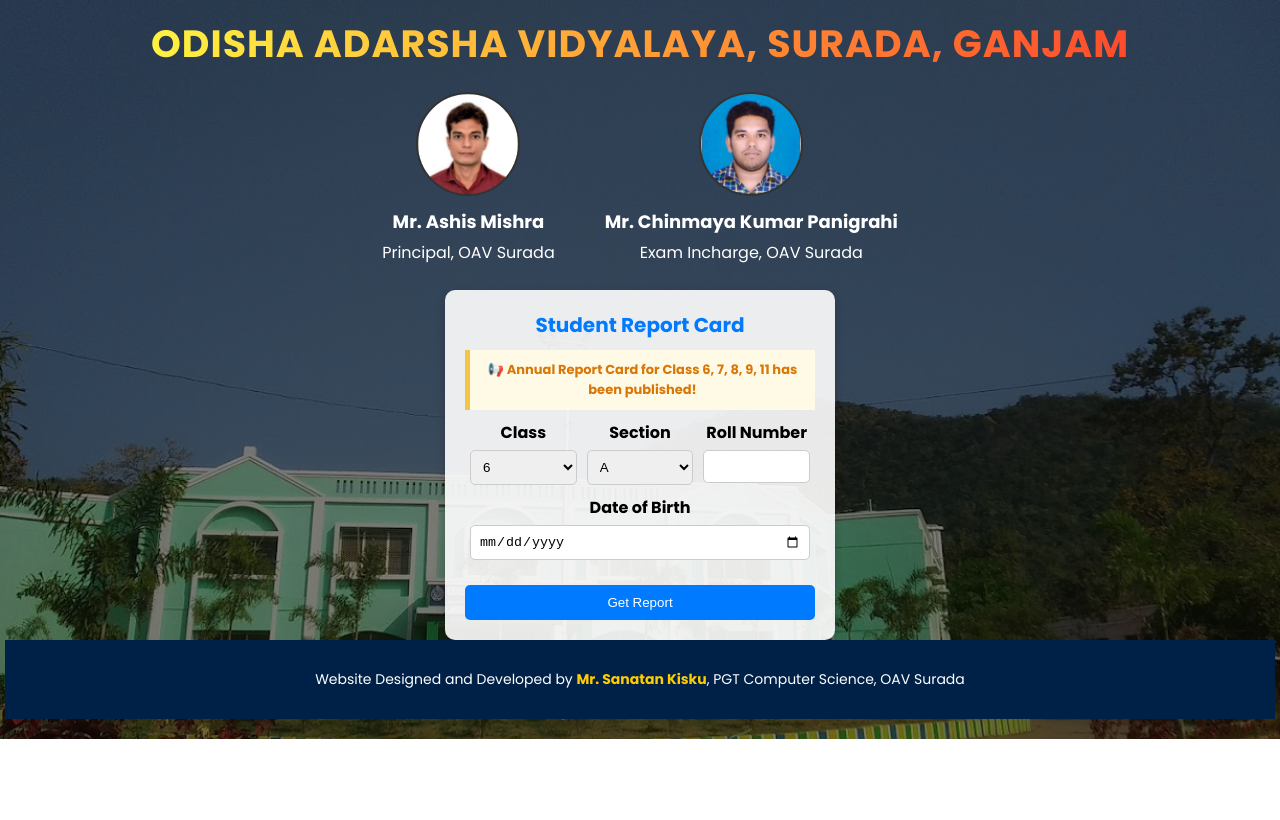
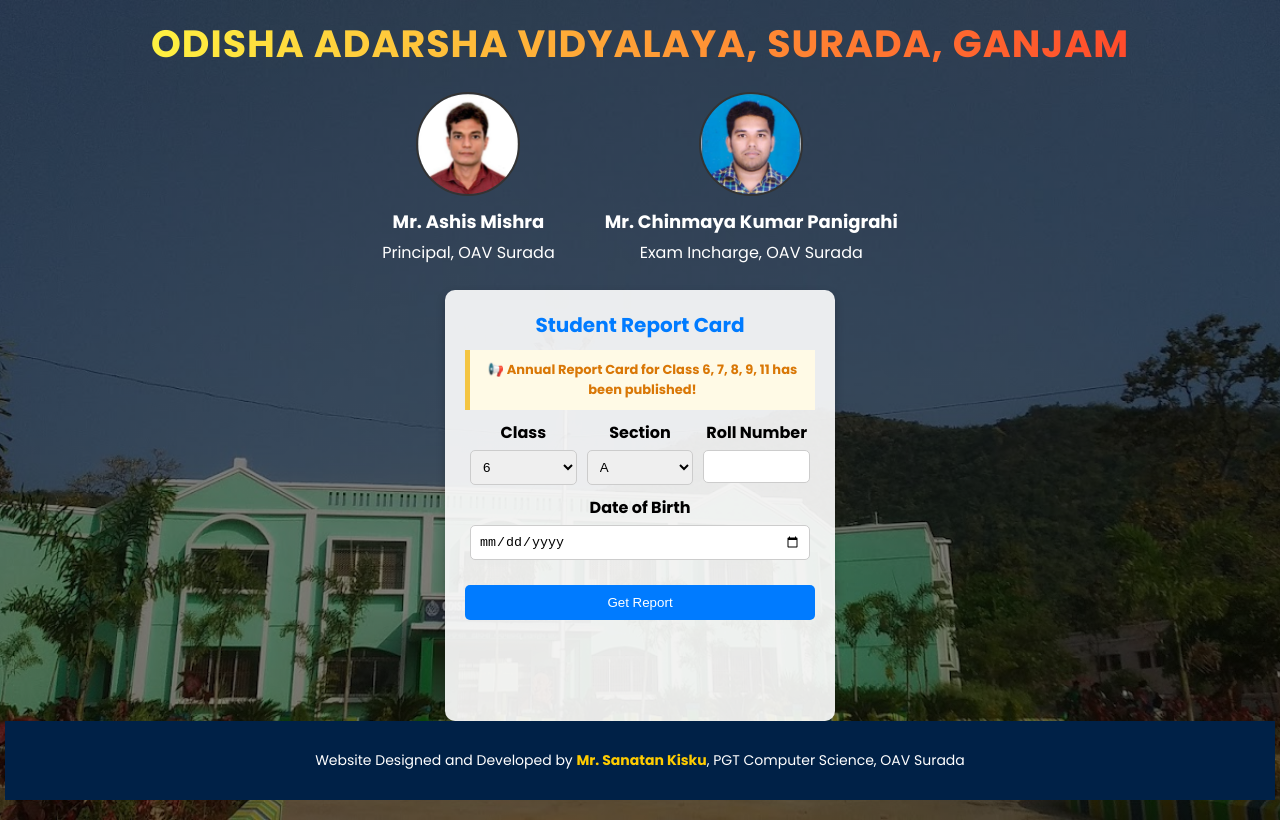
Before and after one commit to Sanatan-kisku/student-report-frontend, a React (Create React App) app: page / in a window 1280 px wide. Built offline with nearby package versions, Linux system fonts and the light colour scheme.

Commit message:
make footer stick to the bottom

```diff
--- a/src/styles/GetReport.css
+++ b/src/styles/GetReport.css
@@ -17,7 +17,7 @@ body {
   justify-content: center;
   padding: 20px;
   padding-top: 0;
-  /* min-height: 100vh; */
+  min-height: 100vh;
 }
 
 .school-heading {
@@ -114,6 +114,7 @@ body {
   box-shadow: 0px 4px 10px rgba(0, 0, 0, 0.2);
   text-align: center;
   width: 350px;
+  flex: 1;
 }
 
 h2 {
```
